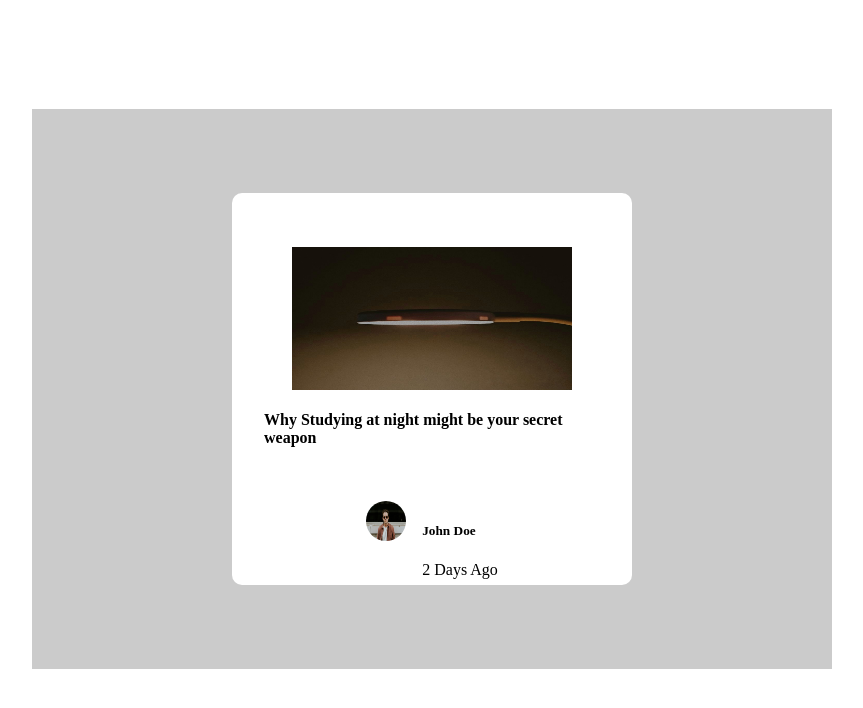
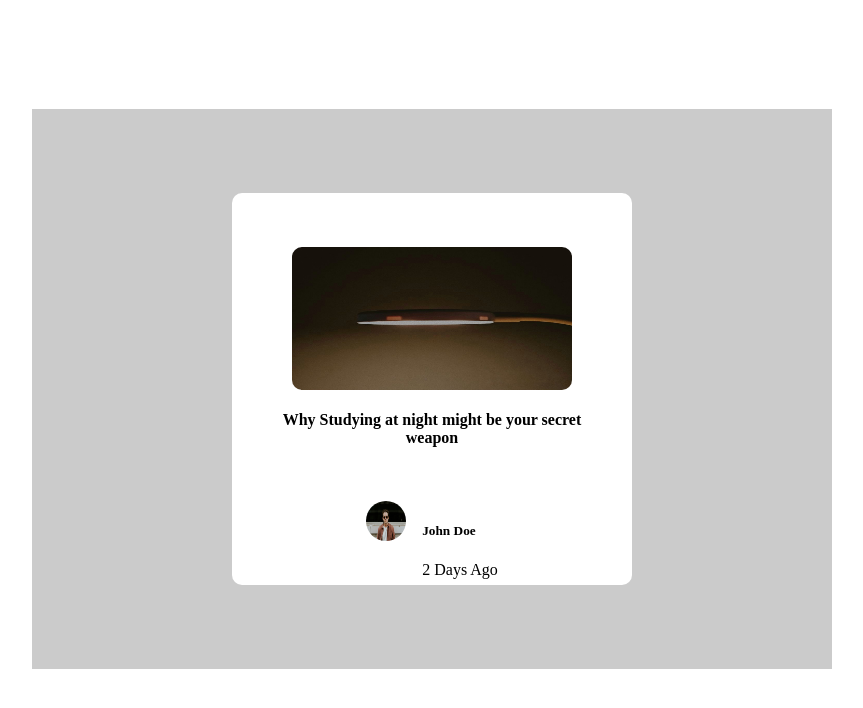
Before and after one commit to rohit1682/card-component, a plain HTML site: page index.html in a window 1280 px wide. Shown: the whole page, without its empty margins (208-1071 px from the left). Drawn offline with Linux system fonts and the light colour scheme.

Commit message:
Some more chnages

```diff
--- a/src/style.css
+++ b/src/style.css
@@ -40,24 +40,25 @@ body html {
     display: flex;
     justify-content: center;
     align-items: center;
+    text-align: center;
     flex-direction: column;
 }
 
 .row1 > img {
+    border-radius: 10px;
     height: 50%;
     width: 70%;
 }
 
 .row1 > h4 {
-    padding-left: 4vh;
-    padding-right: 4vh;
+    padding-left: 5vh;
+    padding-right: 5vh;
 }
 
 .row2 {
     display: flex;
     flex-direction: row;
     gap: 2vh;
-
 }
 
 .row2 > img {
```
